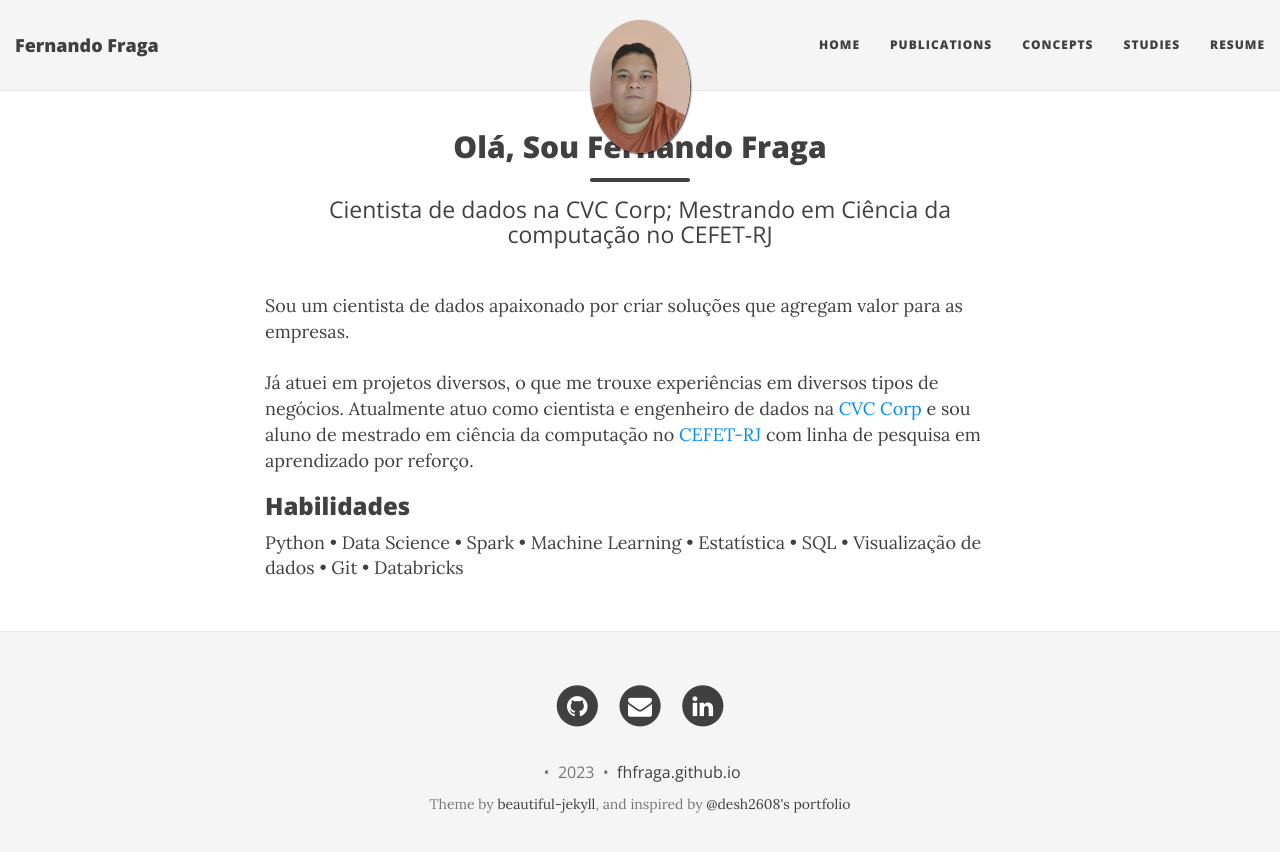
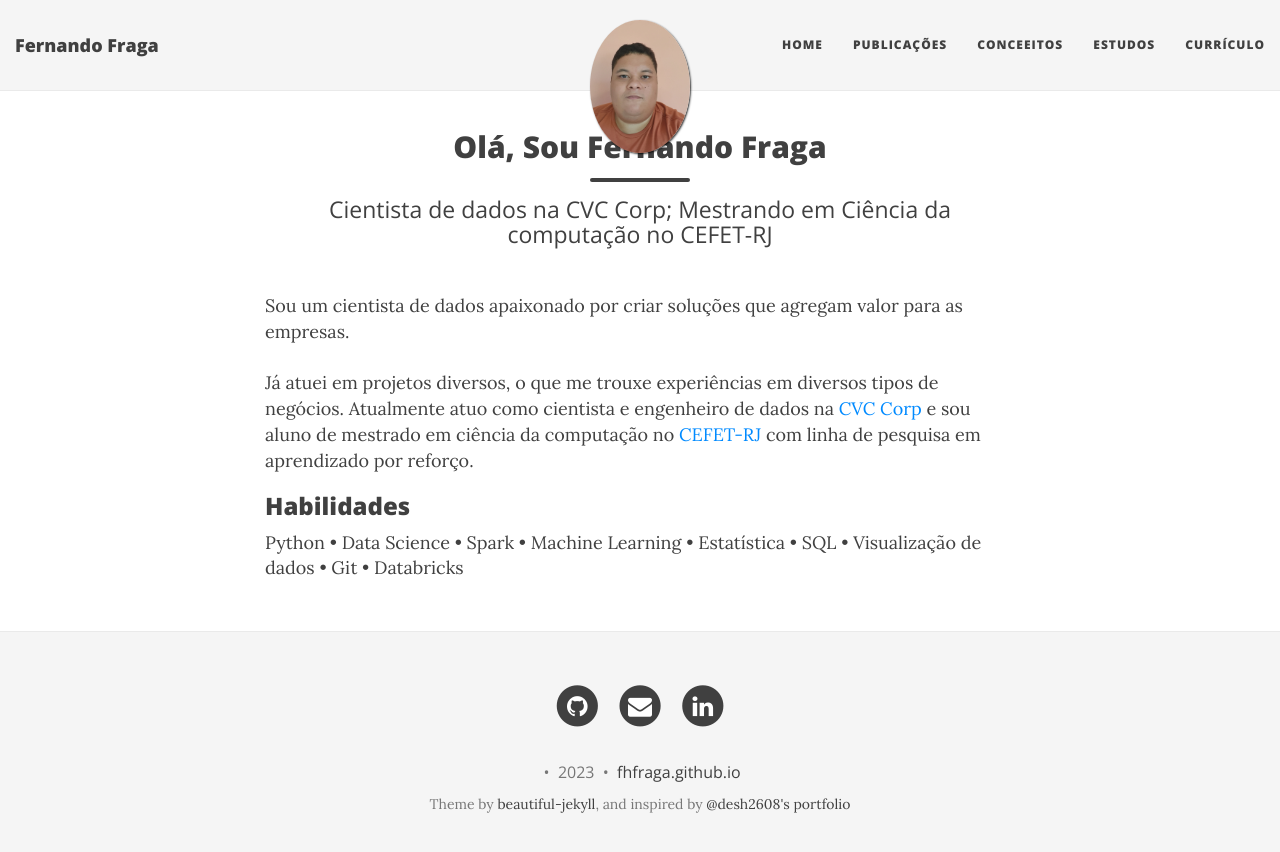
Before and after one commit to fhfraga/fhfraga.github.io, a Jekyll site: the page built from index.html, in a window 1280 px wide. Shown: the top 852 px of the page. Built offline with Jekyll 4.4.1, drawn with Linux system fonts in a browser that asks for light colours; nearby versions of some CDN libraries; the list of posts is cut into pages by our own code; some of the changed lines change nothing that is shown.

Commit message:
alteração do navbar

```diff
--- a/_config.yml
+++ b/_config.yml
@@ -24,10 +24,10 @@ description: "Portflio"
 # List of links in the navigation bar
 navbar-links:
   Home: ""
-  Publications: "pages/publications"
-  Concepts: "pages/concepts"
-  Studies: "pages/studies"
-  Resume: "pages/resume"
+  Publicações: "pages/publications"
+  Conceeitos: "pages/concepts"
+  Estudos: "pages/studies"
+  Currículo: "pages/resume"
 
 # Image to show in the navigation bar - image must be a square (width = height)
 # Remove this parameter if you don't want an image in the navbar
```
